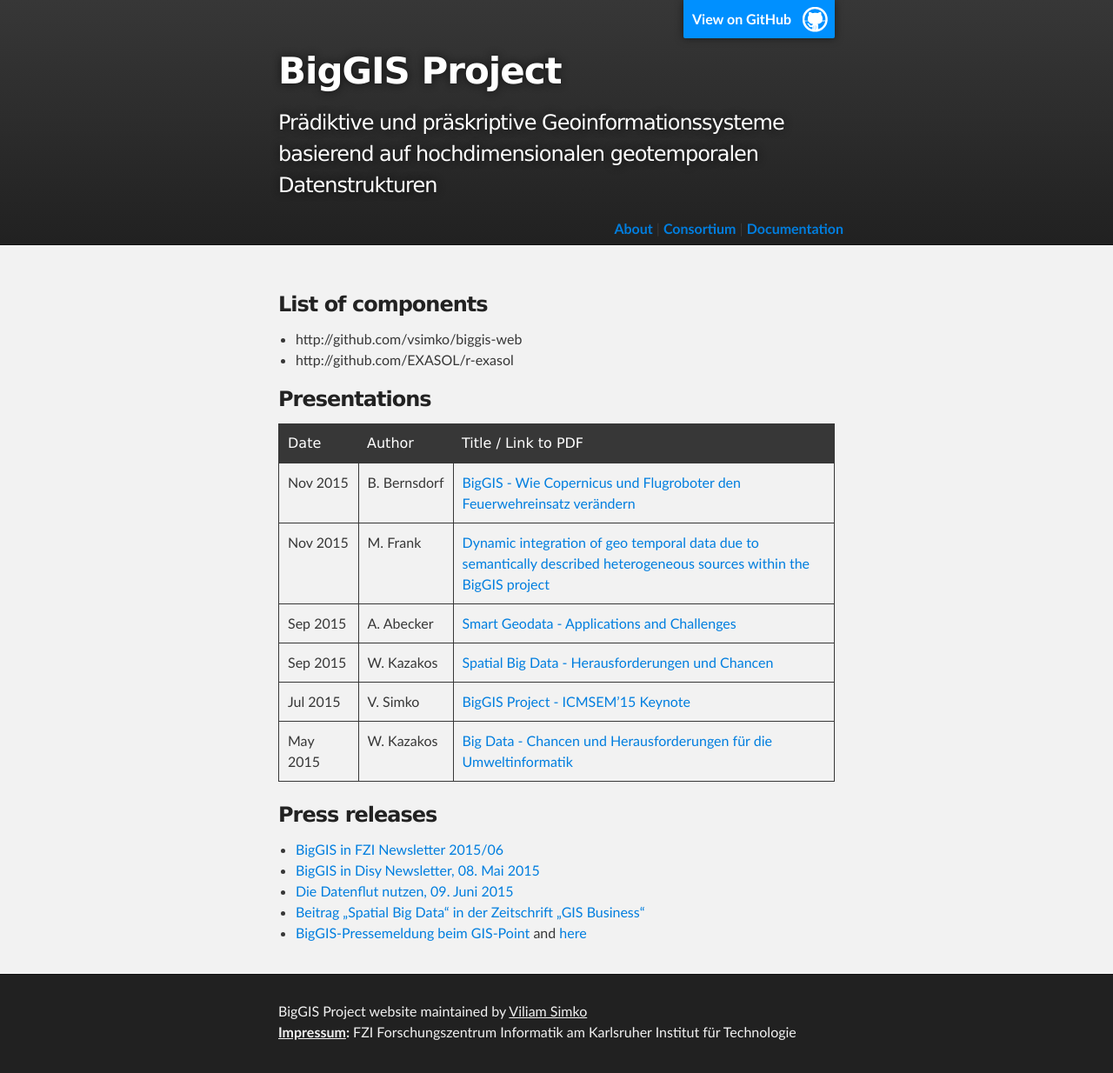
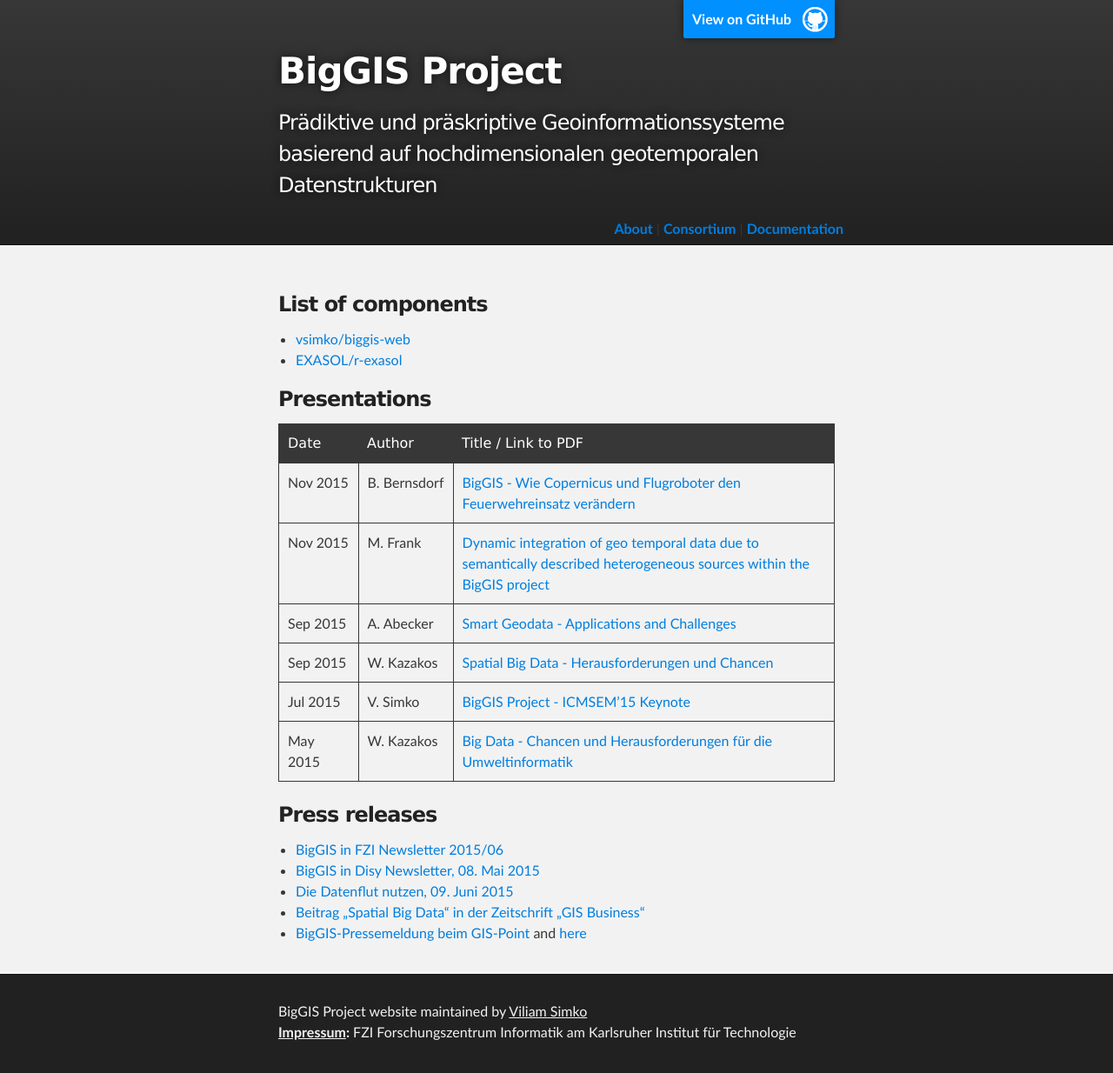
Before and after one commit to biggis-project/biggis-project.github.io, a Jekyll site: the page built from docs.md, in a window 1280 px wide. Shown: the whole page at 87% size. Built offline with Jekyll 4.4.1, drawn with Linux system fonts in a browser that asks for light colours; some of the changed lines change nothing that is shown.

Commit message:
fixed links (docs/list of components)

```diff
--- a/docs.md
+++ b/docs.md
@@ -5,8 +5,8 @@ title: Documentation
 
 ### List of components
 
-* http://github.com/vsimko/biggis-web
-* http://github.com/EXASOL/r-exasol
+* [vsimko/biggis-web](http://github.com/vsimko/biggis-web)
+* [EXASOL/r-exasol](http://github.com/EXASOL/r-exasol)
 
 ### Presentations
 
```
